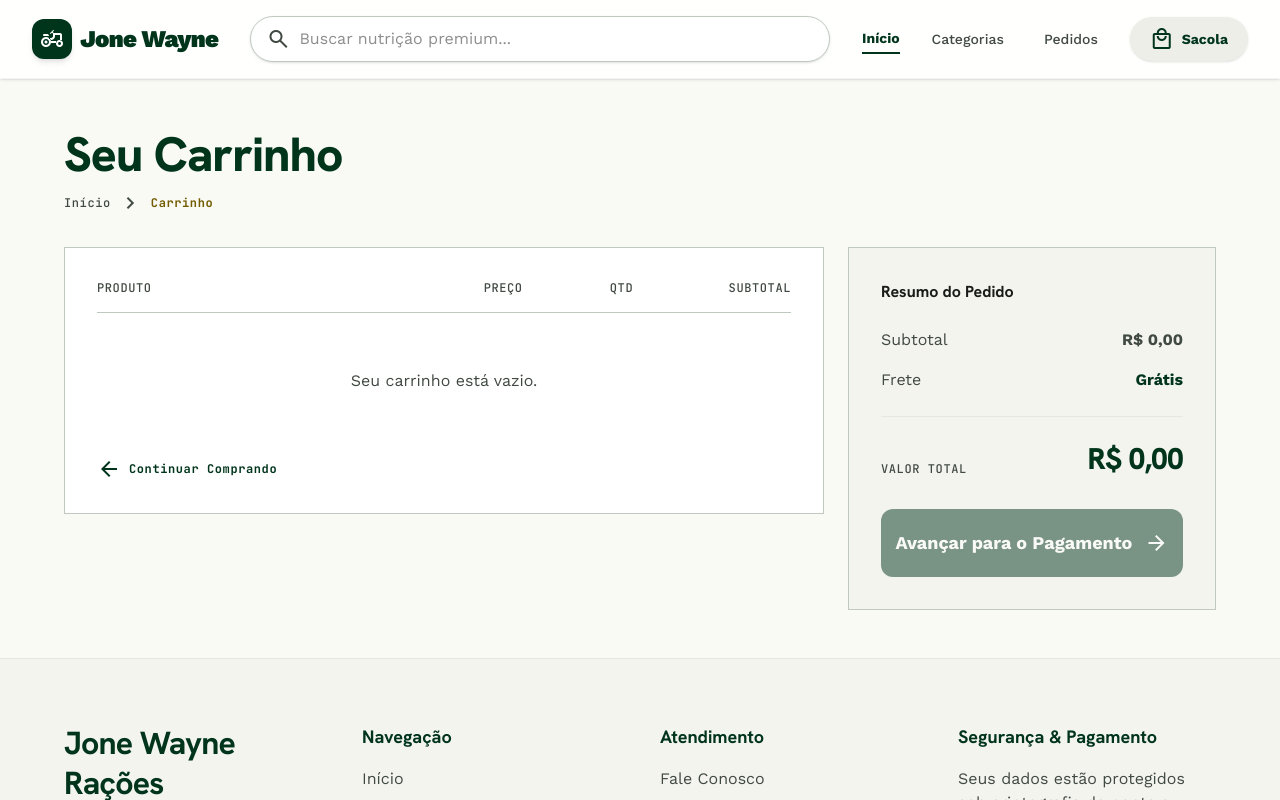
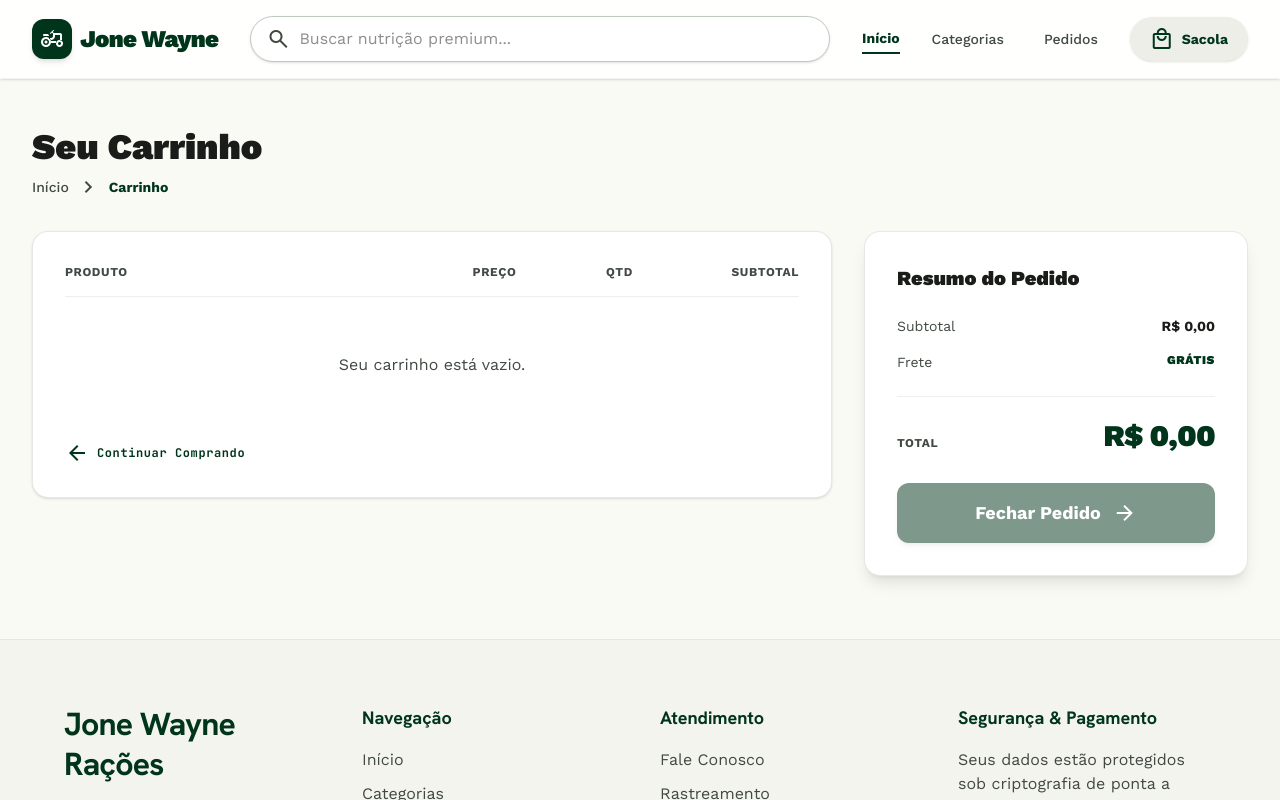
Before and after one commit to victorsantosg/joneWayneRacoes, a Next.js app: page /carrinho in a window 1280 px wide. Shown: the top 800 px of the page. Built offline with nearby package versions, Linux system fonts and the light colour scheme.

Commit message:
adicionar requerente e localização no modal(resolução de conflito)

```diff
--- a/src/app/carrinho/page.tsx
+++ b/src/app/carrinho/page.tsx
@@ -13,20 +13,20 @@ export default function Page() {
   return (
     <>
 
-      <main className="max-w-container-max mx-auto px-margin-mobile md:px-margin-desktop py-12">
+      <main className="max-w-7xl mx-auto px-4 md:px-8 py-8 md:py-12 min-h-[70vh]">
         <div className="mb-8">
-          <h2 className="font-display-lg text-display-lg text-primary mb-2">Seu Carrinho</h2>
-          <div className="flex items-center gap-2 text-on-surface-variant font-label-sm text-label-sm">
-            <Link href="/">Início</Link>
+          <h2 className="text-3xl md:text-4xl font-black text-on-surface mb-2">Seu Carrinho</h2>
+          <div className="flex items-center gap-2 text-on-surface-variant text-sm font-medium">
+            <Link href="/" className="hover:text-primary transition-colors">Início</Link>
             <span className="material-symbols-outlined text-[14px]">chevron_right</span>
-            <span className="text-secondary font-bold">Carrinho</span>
+            <span className="text-primary font-bold">Carrinho</span>
           </div>
         </div>
 
-        <div className="grid grid-cols-1 lg:grid-cols-12 gap-gutter">
+        <div className="grid grid-cols-1 lg:grid-cols-12 gap-8">
           <div className="lg:col-span-8">
-            <div className="bg-surface-container-lowest border border-outline-variant p-6 md:p-8">
-              <div className="hidden md:grid grid-cols-6 gap-4 border-b border-outline-variant pb-4 mb-6 font-label-sm text-label-sm text-on-surface-variant">
+            <div className="bg-surface-container-lowest border border-outline-variant/40 rounded-2xl p-6 md:p-8 shadow-sm">
+              <div className="hidden md:grid grid-cols-6 gap-4 border-b border-outline-variant/30 pb-4 mb-6 text-xs uppercase tracking-wider font-bold text-on-surface-variant">
                 <div className="col-span-3">PRODUTO</div>
                 <div className="text-center">PREÇO</div>
                 <div className="text-center">QTD</div>
@@ -43,11 +43,11 @@ export default function Page() {
                         <img alt={item.product.nome} className="w-full h-full object-cover" src={item.product.imagem_url} />
                       </div>
                       <div className="flex flex-col">
-                        <span className="font-label-sm text-label-sm text-secondary uppercase tracking-widest mb-1">{item.product.categoria}</span>
+                        <span className="text-[10px] text-primary uppercase font-bold tracking-wider mb-1">{item.product.categoria}</span>
                         <Link href={`/produtos/${item.product.id}`}>
-                          <h3 className="font-headline-lg-mobile text-on-surface text-lg md:text-xl font-bold">{item.product.nome}</h3>
+                          <h3 className="text-lg md:text-xl font-bold text-on-surface hover:text-primary transition-colors">{item.product.nome}</h3>
                         </Link>
-                        <button onClick={() => removeItem(item.product.id)} className="mt-2 text-error font-label-sm text-label-sm flex items-center gap-1 hover:underline w-fit">
+                        <button onClick={() => removeItem(item.product.id)} className="mt-2 text-error text-xs font-bold flex items-center gap-1 hover:underline w-fit">
                           <span className="material-symbols-outlined text-[16px]">delete</span> Remover
                         </button>
                       </div>
@@ -69,8 +69,8 @@ export default function Page() {
                       </div>
                     </div>
                     <div className="flex md:block justify-between items-center text-right">
-                      <span className="md:hidden font-label-sm text-label-sm text-on-surface-variant">Subtotal:</span>
-                      <span className="font-headline-lg-mobile text-primary text-xl font-bold">R$ {(item.product.preco * item.quantity).toFixed(2).replace('.', ',')}</span>
+                      <span className="md:hidden text-sm font-bold text-on-surface-variant">Subtotal:</span>
+                      <span className="text-xl font-black text-primary">R$ {(item.product.preco * item.quantity).toFixed(2).replace('.', ',')}</span>
                     </div>
                   </div>
                 ))
@@ -92,29 +92,29 @@ export default function Page() {
           </div>
 
           <div className="lg:col-span-4">
-            <div className="bg-surface-container-low border border-outline-variant p-6 md:p-8 sticky top-28">
-              <h3 className="font-headline-lg-mobile text-on-surface font-bold mb-6">Resumo do Pedido</h3>
+            <div className="bg-surface-container-lowest border border-outline-variant/40 rounded-2xl shadow-lg p-6 md:p-8 sticky top-28">
+              <h3 className="text-xl text-on-surface font-black mb-6">Resumo do Pedido</h3>
               <div className="space-y-4 border-b border-outline-variant/30 pb-6 mb-6">
-                <div className="flex justify-between font-body-md text-on-surface-variant">
+                <div className="flex justify-between text-sm text-on-surface-variant">
                   <span>Subtotal</span>
-                  <span className="font-bold">R$ {mounted ? getTotal().toFixed(2).replace('.', ',') : '0,00'}</span>
+                  <span className="font-bold text-on-surface">R$ {mounted ? getTotal().toFixed(2).replace('.', ',') : '0,00'}</span>
                 </div>
-                <div className="flex justify-between font-body-md text-on-surface-variant">
+                <div className="flex justify-between text-sm text-on-surface-variant">
                   <span>Frete</span>
-                  <span className="text-primary font-bold">Grátis</span>
+                  <span className="text-primary font-black uppercase tracking-wider text-xs">Grátis</span>
                 </div>
               </div>
               <div className="flex justify-between items-end mb-8">
                 <div className="flex flex-col">
-                  <span className="font-label-sm text-label-sm text-on-surface-variant">VALOR TOTAL</span>
+                  <span className="text-xs font-bold text-on-surface-variant uppercase tracking-wider">Total</span>
                 </div>
-                <span className="font-display-lg text-primary text-3xl font-extrabold tracking-tight">R$ {mounted ? getTotal().toFixed(2).replace('.', ',') : '0,00'}</span>
+                <span className="text-3xl text-primary font-black tracking-tight leading-none">R$ {mounted ? getTotal().toFixed(2).replace('.', ',') : '0,00'}</span>
               </div>
               <Link href={mounted && items.length > 0 ? "/checkout" : "#"}>
                 <button
                   disabled={!mounted || items.length === 0}
-                  className="w-full py-5 bg-primary disabled:opacity-50 text-on-primary font-bold text-lg hover:bg-tertiary hover:shadow-xl transition-all active:scale-[0.98] duration-150 flex items-center justify-center gap-3 rounded-xl">
-                  Avançar para o Pagamento
+                  className="w-full py-4 bg-primary disabled:opacity-50 text-white font-bold text-lg hover:bg-tertiary transition-all active:scale-[0.98] duration-150 flex items-center justify-center gap-3 rounded-xl shadow-md">
+                  Fechar Pedido
                   <span className="material-symbols-outlined">arrow_forward</span>
                 </button>
               </Link>
--- a/src/app/categorias/page.tsx
+++ b/src/app/categorias/page.tsx
@@ -13,18 +13,18 @@ export default function CategoriasPage() {
   return (
     <>
 
-      <main className="max-w-container-max mx-auto px-margin-mobile md:px-margin-desktop py-12 min-h-[70vh]">
-        <h1 className="font-display-lg text-display-lg text-primary mb-8">Nossas Categorias</h1>
+      <main className="max-w-7xl mx-auto px-4 md:px-8 py-8 md:py-12 min-h-[70vh]">
+        <h1 className="text-3xl md:text-4xl font-black text-on-surface mb-8">Nossas Categorias</h1>
         <div className="grid grid-cols-1 md:grid-cols-2 lg:grid-cols-3 gap-6">
           {categorias.map(cat => (
-            <Link key={cat.id} href="/#produtos" className="group p-8 rounded-xl bg-surface-container-low border border-outline-variant hover:border-primary hover:shadow-xl transition-all cursor-pointer">
-              <div className="w-16 h-16 rounded-full bg-secondary-container text-on-secondary-container flex items-center justify-center mb-6 group-hover:scale-110 transition-transform">
-                <span className="material-symbols-outlined text-3xl">{cat.icon}</span>
+            <Link key={cat.id} href="/#produtos" className="group p-8 rounded-2xl bg-surface-container-lowest border border-outline-variant/40 hover:border-primary/30 hover:shadow-xl transition-all duration-300 cursor-pointer flex flex-col items-center text-center">
+              <div className="w-20 h-20 rounded-full bg-primary/10 text-primary flex items-center justify-center mb-6 group-hover:scale-110 transition-transform">
+                <span className="material-symbols-outlined text-4xl">{cat.icon}</span>
               </div>
-              <h2 className="font-headline-lg text-headline-lg text-primary mb-2">{cat.nome}</h2>
-              <p className="text-on-surface-variant mb-6">{cat.desc}</p>
-              <div className="flex items-center gap-2 text-secondary font-bold text-label-sm uppercase tracking-wider group-hover:translate-x-2 transition-transform">
-                Explorar <span className="material-symbols-outlined text-sm">arrow_forward</span>
+              <h2 className="text-2xl font-black text-on-surface mb-3 group-hover:text-primary transition-colors">{cat.nome}</h2>
+              <p className="text-on-surface-variant text-sm mb-6">{cat.desc}</p>
+              <div className="flex items-center gap-2 text-primary font-bold text-sm tracking-wide mt-auto group-hover:translate-x-2 transition-transform">
+                Explorar Linha <span className="material-symbols-outlined text-sm">arrow_forward</span>
               </div>
             </Link>
           ))}
```
Also changed, not shown: src/app/pedidos/page.tsx (+18 -18 lines).
